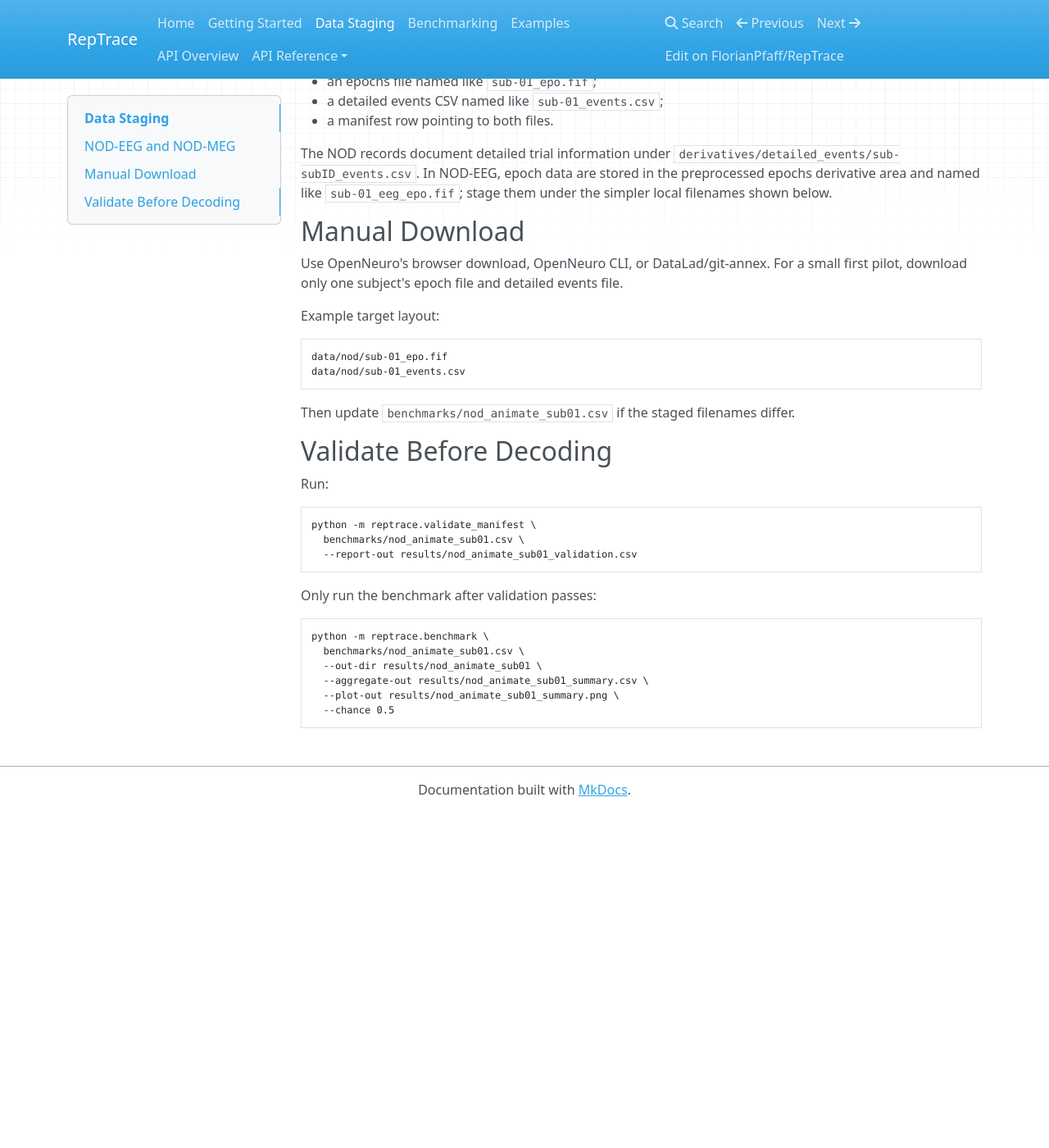
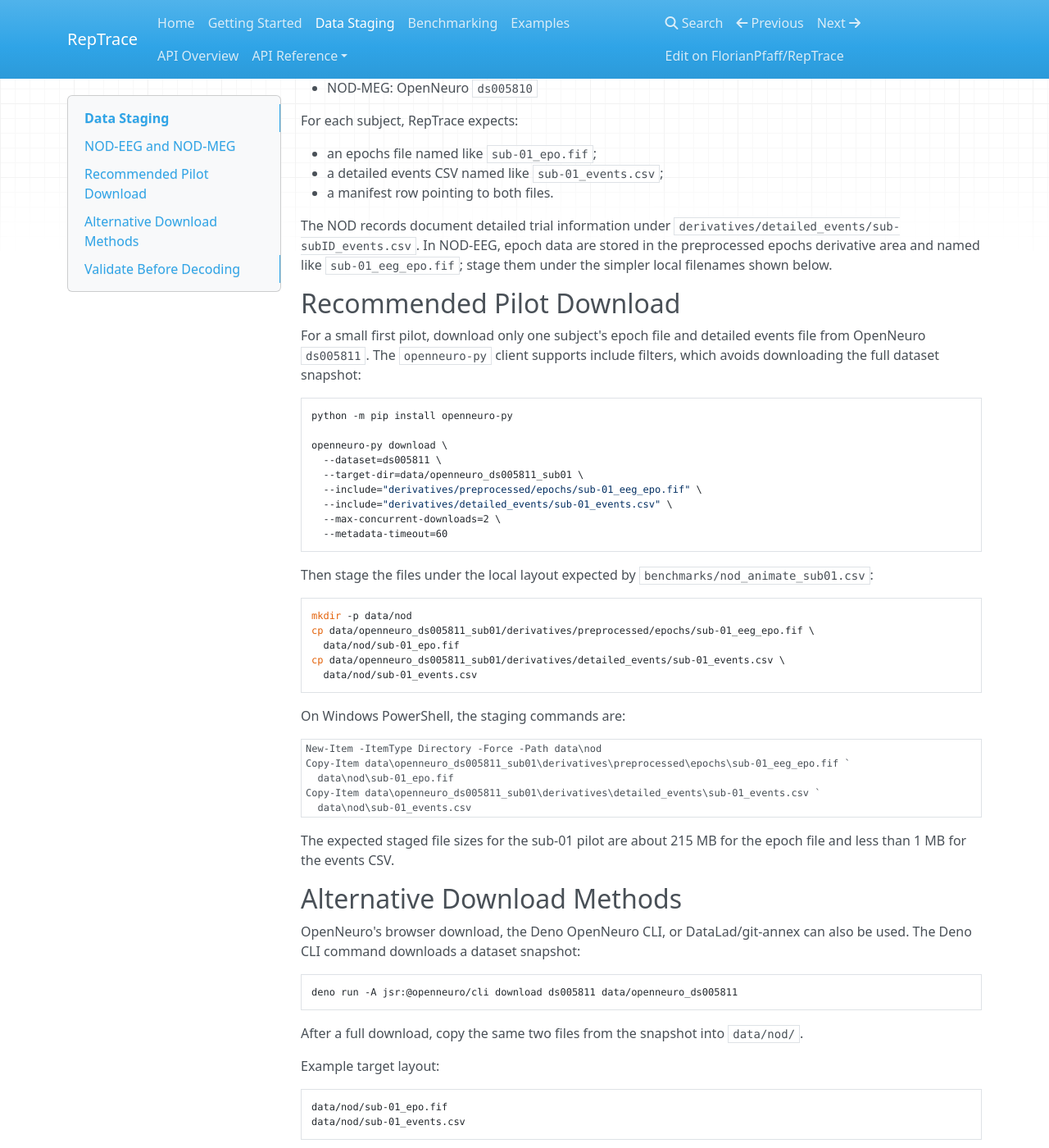
Before and after one commit to FlorianPfaff/RepTrace, an MkDocs documentation site: the page built from docs/data-staging.md, in a window 1280 px wide and 1400 px high, scrolled down 366 px. Shown: the whole window at 82% size. Built offline with MkDocs 1.6.1, drawn with Linux system fonts in a browser that asks for light colours; nearby versions of some CDN libraries; before the commit the page ends 1357 px from its top, so only the background shows below that; some of the changed text lies outside the part shown.

Commit message:
Document NOD data staging

````diff
--- a/docs/data-staging.md
+++ b/docs/data-staging.md
@@ -1,8 +1,12 @@
 # Data Staging
 
-RepTrace does not download large public datasets automatically. Stage datasets
-outside version control under `data/`, then validate the benchmark manifest
-before running decoding.
+RepTrace does not download large public datasets automatically and does not
+store staged data in git. Stage datasets outside version control under
+`data/`, then validate the benchmark manifest before running decoding.
+
+The repository tracks only code, documentation, and lightweight benchmark
+manifests. `.gitignore` excludes `data/`, `results/`, and large local data
+formats such as `*.fif`, `*.h5`, and `*.hdf5`.
 
 ## NOD-EEG and NOD-MEG
 
@@ -23,11 +27,59 @@ The NOD records document detailed trial information under
 stored in the preprocessed epochs derivative area and named like
 `sub-01_eeg_epo.fif`; stage them under the simpler local filenames shown below.
 
-## Manual Download
+## Recommended Pilot Download
 
-Use OpenNeuro's browser download, OpenNeuro CLI, or DataLad/git-annex. For a
-small first pilot, download only one subject's epoch file and detailed events
-file.
+For a small first pilot, download only one subject's epoch file and detailed
+events file from OpenNeuro `ds005811`. The `openneuro-py` client supports
+include filters, which avoids downloading the full dataset snapshot:
+
+```bash
+python -m pip install openneuro-py
+
+openneuro-py download \
+  --dataset=ds005811 \
+  --target-dir=data/openneuro_ds005811_sub01 \
+  --include="derivatives/preprocessed/epochs/sub-01_eeg_epo.fif" \
+  --include="derivatives/detailed_events/sub-01_events.csv" \
+  --max-concurrent-downloads=2 \
+  --metadata-timeout=60
+```
+
+Then stage the files under the local layout expected by
+`benchmarks/nod_animate_sub01.csv`:
+
+```bash
+mkdir -p data/nod
+cp data/openneuro_ds005811_sub01/derivatives/preprocessed/epochs/sub-01_eeg_epo.fif \
+  data/nod/sub-01_epo.fif
+cp data/openneuro_ds005811_sub01/derivatives/detailed_events/sub-01_events.csv \
+  data/nod/sub-01_events.csv
+```
+
+On Windows PowerShell, the staging commands are:
+
+```powershell
+New-Item -ItemType Directory -Force -Path data\nod
+Copy-Item data\openneuro_ds005811_sub01\derivatives\preprocessed\epochs\sub-01_eeg_epo.fif `
+  data\nod\sub-01_epo.fif
+Copy-Item data\openneuro_ds005811_sub01\derivatives\detailed_events\sub-01_events.csv `
+  data\nod\sub-01_events.csv
+```
+
+The expected staged file sizes for the sub-01 pilot are about 215 MB for the
+epoch file and less than 1 MB for the events CSV.
+
+## Alternative Download Methods
+
+OpenNeuro's browser download, the Deno OpenNeuro CLI, or DataLad/git-annex can
+also be used. The Deno CLI command downloads a dataset snapshot:
+
+```bash
+deno run -A jsr:@openneuro/cli download ds005811 data/openneuro_ds005811
+```
+
+After a full download, copy the same two files from the snapshot into
+`data/nod/`.
 
 Example target layout:
 
````
